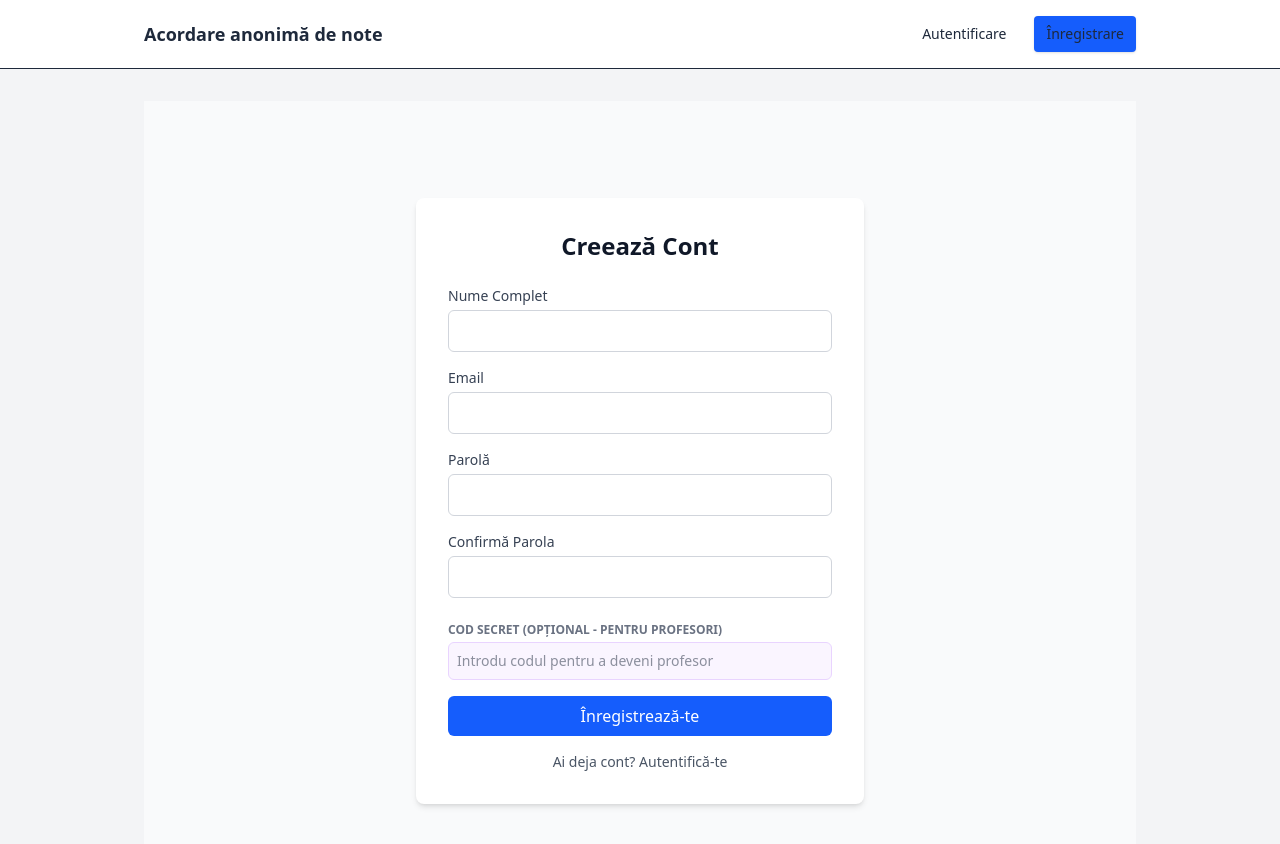
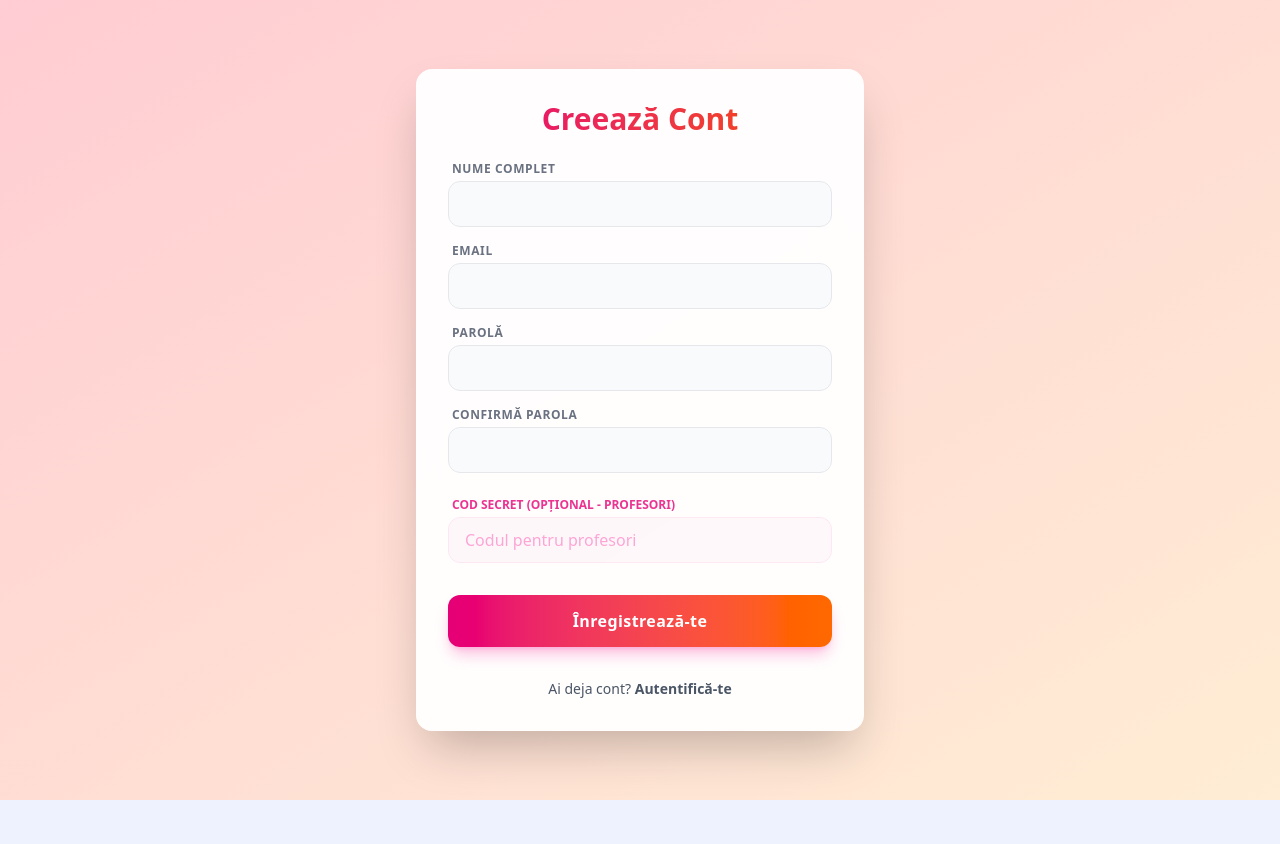
Before and after one commit to DenisAndreiC/D-A-Aplica-ie-web-acordarea-anonim-de-note, a React app in the folder frontend/: page /register in a window 1280 px wide. Shown: the top 844 px of the page. After the commit the page ends 800 px from the top, so only its background shows below. Built offline with nearby package versions, Linux system fonts and the light colour scheme; the HTML template or start-up script is replaced by a standard one.

Commit message:
- Am inlocuit paleta de culori veche cu un gradient modern 'sunset' (Rose-300 / Orange-200) - Am eliminat header-ul global pentru un aspect full-screen mai curat - Am stilizat paginile de Login, Register, Dashboard, Proiecte și Note - Am eliminat funcționalitatea 'Forgot Password'

```diff
--- a/frontend/src/App.jsx
+++ b/frontend/src/App.jsx
@@ -12,24 +12,7 @@ export default function App() {
   const user = JSON.parse(localStorage.getItem("user") || "null");
 
   return (
-    <div className="min-h-screen bg-gray-100">
-      <header className="border-b bg-white">
-        <div className="mx-auto max-w-5xl px-4 py-4 flex items-center justify-between">
-          <Link to="/" className="font-semibold text-lg text-blue-900">Acordare anonimă de note</Link>
-          <nav className="flex gap-4 text-sm font-medium">
-            {!user ? (
     <>
-                <Link className="px-3 py-2 rounded hover:bg-gray-100 transition" to="/login">Autentificare</Link>
-                <Link className="px-3 py-2 rounded bg-blue-600 text-white hover:bg-blue-700 transition shadow-sm" to="/register">Înregistrare</Link>
-              </>
-            ) : (
-              <Link className="px-3 py-2 rounded hover:bg-gray-100 transition" to="/dashboard">Dashboard</Link>
-            )}
-          </nav>
-        </div>
-      </header>
-
-      <main className="mx-auto max-w-5xl px-4 py-8">
       <Routes>
         <Route path="/" element={<Navigate to="/login" replace />} />
 
@@ -43,7 +26,6 @@ export default function App() {
 
         <Route path="*" element={<NotFound />} />
       </Routes>
-      </main>
-    </div>
+    </>
   );
 }
--- a/frontend/src/Pages/Login.jsx
+++ b/frontend/src/Pages/Login.jsx
@@ -40,8 +40,8 @@ export default function Login() {
   }
 
   return (
-    <div className="flex min-h-[80vh] items-center justify-center">
-      <div className="w-full max-w-md rounded-lg bg-white p-8 shadow-md border border-gray-100">
+    <div className="flex min-h-screen items-center justify-center bg-gradient-to-br from-rose-200 to-orange-100 p-4">
+      <div className="w-full max-w-md rounded-2xl bg-white/80 backdrop-blur-xl p-8 shadow-xl border border-white/50 transition-all hover:shadow-orange-200/50">
         <h1 className="mb-6 text-2xl font-bold text-center text-gray-800">Autentificare</h1>
 
         {error && (
--- a/frontend/src/Pages/Register.jsx
+++ b/frontend/src/Pages/Register.jsx
@@ -58,75 +58,84 @@ export default function Register() {
   }
 
   return (
-    <div className="flex min-h-screen items-center justify-center bg-gray-50 p-4">
-      <div className="w-full max-w-md rounded-lg bg-white p-8 shadow-md">
-        <h2 className="mb-6 text-2xl font-bold text-gray-900 text-center">Creează Cont</h2>
+    <div className="flex min-h-screen items-center justify-center bg-gradient-to-br from-rose-200 to-orange-100 p-4">
+      <div className="w-full max-w-md rounded-2xl bg-white/95 backdrop-blur-xl p-8 shadow-2xl transition-all hover:shadow-orange-500/20 my-8">
+        <h2 className="mb-6 text-3xl font-extrabold text-center text-transparent bg-clip-text bg-gradient-to-r from-pink-600 to-orange-600">
+          Creează Cont
+        </h2>
 
-        {error && <div className="mb-4 rounded bg-red-50 p-2 text-sm text-red-600">{error}</div>}
+        {error && (
+          <div className="mb-6 rounded-xl bg-red-50 p-4 text-sm font-semibold text-red-600 border border-red-100 flex items-center gap-2">
+            <svg xmlns="http://www.w3.org/2000/svg" viewBox="0 0 20 20" fill="currentColor" className="w-5 h-5">
+              <path fillRule="evenodd" d="M18 10a8 8 0 11-16 0 8 8 0 0116 0zm-7 4a1 1 0 11-2 0 1 1 0 012 0zm-1-9a1 1 0 00-1 1v4a1 1 0 102 0V6a1 1 0 00-1-1z" clipRule="evenodd" />
+            </svg>
+            {error}
+          </div>
+        )}
 
         <form onSubmit={handleRegister} className="space-y-4">
           <div>
-            <label className="block text-sm font-medium text-gray-700">Nume Complet</label>
+            <label className="block text-xs font-bold text-gray-500 uppercase tracking-wider mb-1 pl-1">Nume Complet</label>
             <input
               type="text"
               required
-              className="mt-1 w-full rounded-md border border-gray-300 p-2 outline-none focus:border-blue-500 focus:ring-1 focus:ring-blue-500"
+              className="w-full rounded-xl border border-gray-200 bg-gray-50 px-4 py-2.5 font-medium text-gray-800 outline-none focus:border-pink-500 focus:ring-2 focus:ring-pink-200 transition-all placeholder-gray-400"
               value={formData.fullName}
               onChange={(e) => setFormData({ ...formData, fullName: e.target.value })}
             />
           </div>
           <div>
-            <label className="block text-sm font-medium text-gray-700">Email</label>
+            <label className="block text-xs font-bold text-gray-500 uppercase tracking-wider mb-1 pl-1">Email</label>
             <input
               type="email"
               required
-              className="mt-1 w-full rounded-md border border-gray-300 p-2 outline-none focus:border-blue-500 focus:ring-1 focus:ring-blue-500"
+              className="w-full rounded-xl border border-gray-200 bg-gray-50 px-4 py-2.5 font-medium text-gray-800 outline-none focus:border-pink-500 focus:ring-2 focus:ring-pink-200 transition-all placeholder-gray-400"
               value={formData.email}
               onChange={(e) => setFormData({ ...formData, email: e.target.value })}
             />
           </div>
           <div>
-            <label className="block text-sm font-medium text-gray-700">Parolă</label>
+            <label className="block text-xs font-bold text-gray-500 uppercase tracking-wider mb-1 pl-1">Parolă</label>
             <input
               type="password"
               required
-              className="mt-1 w-full rounded-md border border-gray-300 p-2 outline-none focus:border-blue-500 focus:ring-1 focus:ring-blue-500"
+              className="w-full rounded-xl border border-gray-200 bg-gray-50 px-4 py-2.5 font-medium text-gray-800 outline-none focus:border-pink-500 focus:ring-2 focus:ring-pink-200 transition-all placeholder-gray-400"
               value={formData.password}
               onChange={(e) => setFormData({ ...formData, password: e.target.value })}
             />
           </div>
           <div>
-            <label className="block text-sm font-medium text-gray-700">Confirmă Parola</label>
+            <label className="block text-xs font-bold text-gray-500 uppercase tracking-wider mb-1 pl-1">Confirmă Parola</label>
             <input
               type="password"
               required
-              className="mt-1 w-full rounded-md border border-gray-300 p-2 outline-none focus:border-blue-500 focus:ring-1 focus:ring-blue-500"
+              className="w-full rounded-xl border border-gray-200 bg-gray-50 px-4 py-2.5 font-medium text-gray-800 outline-none focus:border-pink-500 focus:ring-2 focus:ring-pink-200 transition-all placeholder-gray-400"
               value={formData.confirmPassword}
               onChange={(e) => setFormData({ ...formData, confirmPassword: e.target.value })}
             />
           </div>
 
           <div className="pt-2">
-            <label className="block text-xs font-bold text-gray-500 uppercase">Cod Secret (Opțional - Pentru Profesori)</label>
+            <label className="block text-xs font-bold text-pink-600/80 uppercase mb-1 pl-1">Cod Secret (Opțional - Profesori)</label>
             <input
               type="text"
-              placeholder="Introdu codul pentru a deveni profesor"
-              className="mt-1 w-full rounded-md border border-purple-200 bg-purple-50 p-2 outline-none focus:border-purple-500 focus:ring-1 focus:ring-purple-500 text-sm"
+              placeholder="Codul pentru profesori"
+              className="w-full rounded-xl border border-pink-100 bg-pink-50/50 px-4 py-2.5 font-medium text-gray-800 outline-none focus:border-pink-500 focus:ring-2 focus:ring-pink-200 transition-all placeholder-pink-300"
               value={formData.secretCode || ""}
               onChange={(e) => setFormData({ ...formData, secretCode: e.target.value })}
             />
           </div>
 
           <button
-            className="w-full rounded-md bg-blue-600 py-2 text-white hover:bg-blue-700 transition disabled:opacity-50"
+            className="w-full rounded-xl bg-gradient-to-r from-pink-600 to-orange-500 px-4 py-3.5 text-white font-bold tracking-wide shadow-lg shadow-pink-500/30 hover:shadow-orange-500/40 hover:scale-[1.02] active:scale-[0.98] transition-all disabled:opacity-50 disabled:cursor-not-allowed mt-4"
             type="submit"
             disabled={loading}
           >
             {loading ? "Se creează contul..." : "Înregistrează-te"}
           </button>
         </form>
-        <p className="mt-4 text-center text-sm text-gray-600">
-          Ai deja cont? <a href="/login" className="text-blue-600 hover:underline">Autentifică-te</a>
+        <p className="mt-8 text-center text-sm font-medium text-gray-600">
+          Ai deja cont? <a href="/login" className="text-pink-600 hover:text-orange-600 transition-colors font-bold underline decoration-2 underline-offset-2">Autentifică-te</a>
         </p>
       </div>
     </div>
--- a/frontend/tailwind.config.js
+++ b/frontend/tailwind.config.js
@@ -1,6 +1,17 @@
 /** @type {import('tailwindcss').Config} */
 export default {
   content: ["./index.html", "./src/**/*.{js,ts,jsx,tsx}"],
-  theme: { extend: {} },
+  theme: {
+    extend: {
+      colors: {
+        brand: {
+          pink: '#ffd1dc', // pastel pink
+          orange: '#ffdfba', // pastel orange
+          primary: '#e17055', // darker pastel orange/red for text
+          secondary: '#fd79a8', // darker pastel pink for text
+        }
+      }
+    }
+  },
   plugins: [],
 };
```
Also changed, not shown: frontend/src/Pages/Dashboard.jsx (+22 -22 lines), frontend/src/Pages/Deliverables.jsx (+35 -31 lines), frontend/src/Pages/Grade.jsx (+10 -10 lines). Lines whose indentation alone changed are shown as unchanged.
